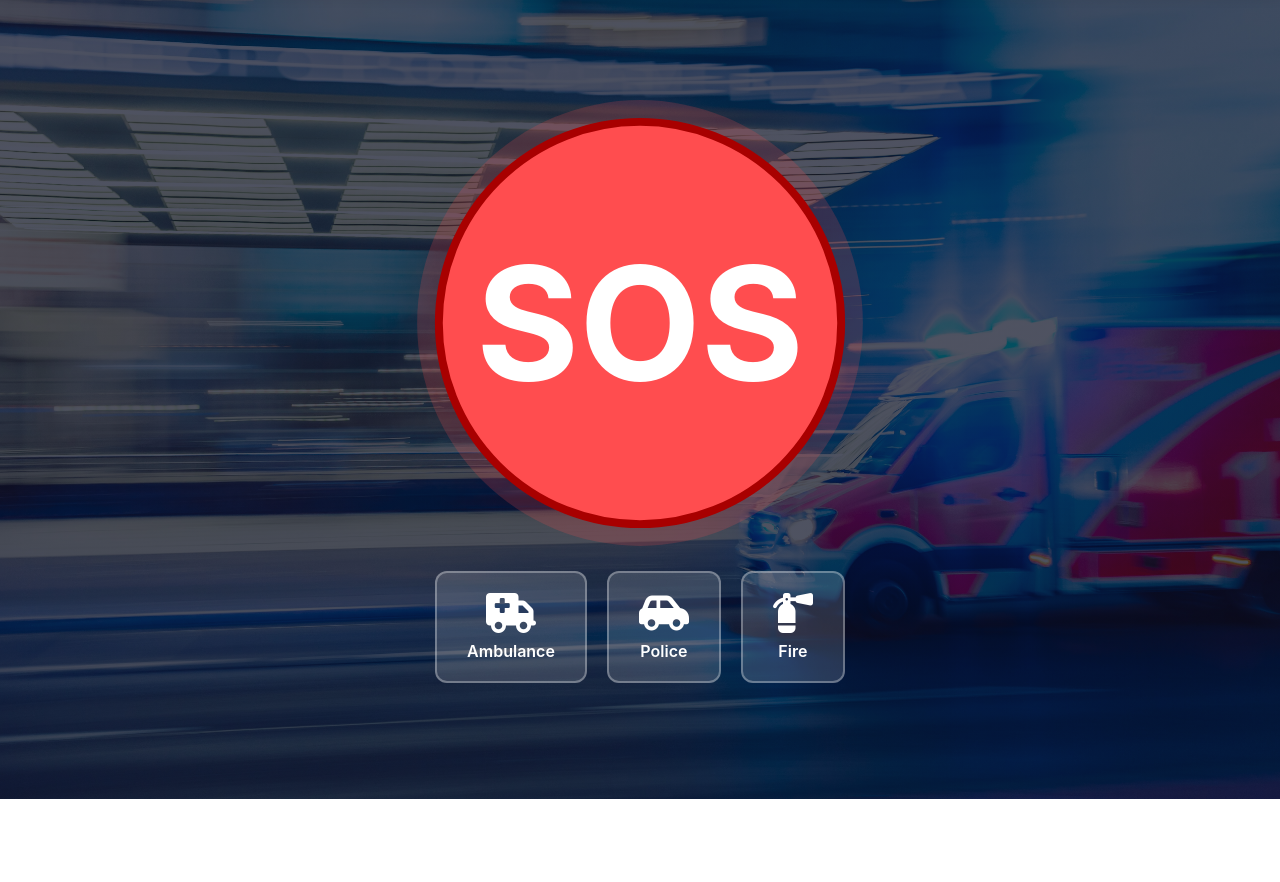
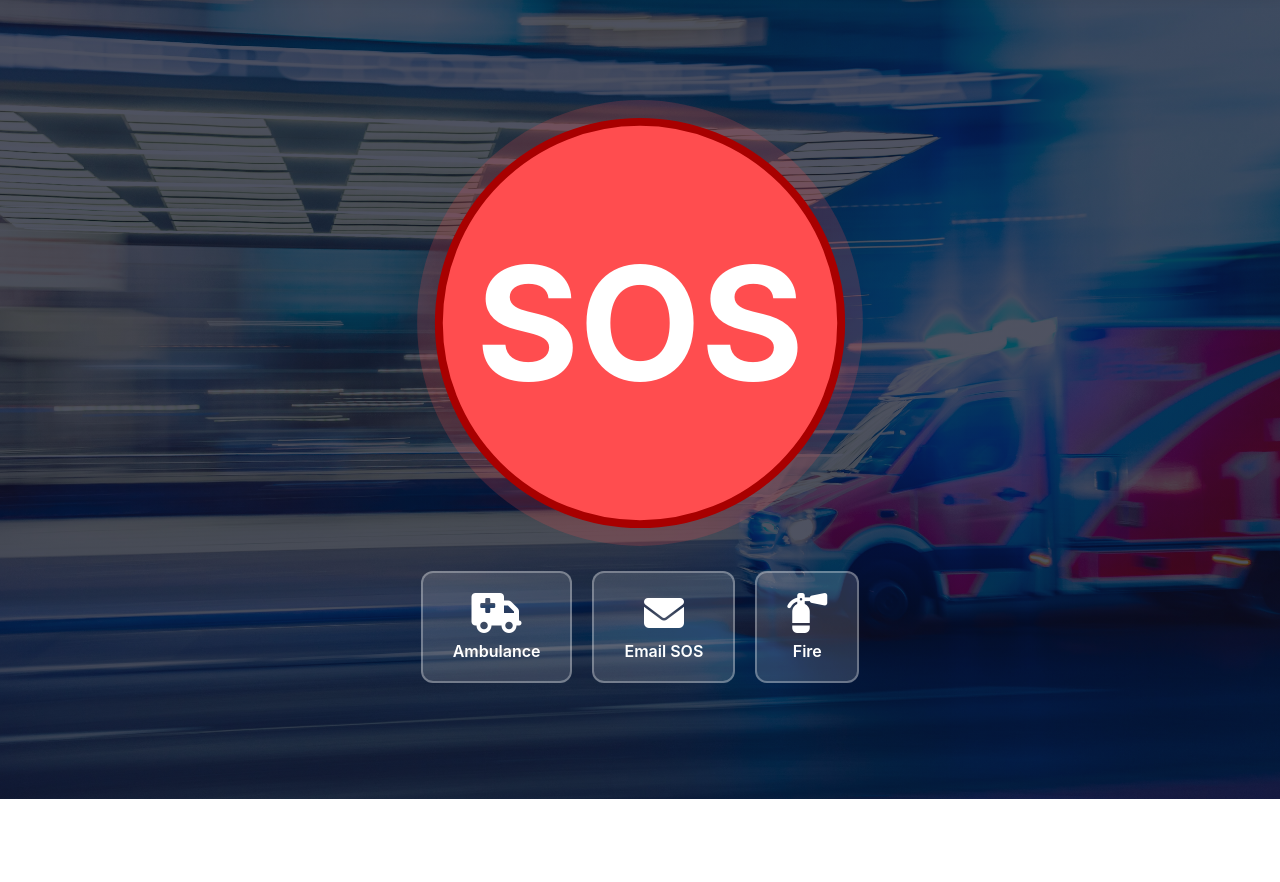
Before and after one commit to muhammed518/NigeriaSafe, a Django app: page / in a window 1280 px wide. Shown: the part 106-988 px from the top of the page. Run offline with Django 5.2, Linux system fonts and the light colour scheme.

Commit message:
email alert added

```diff
--- a/nigeriasafe/base/templates/base/home.html
+++ b/nigeriasafe/base/templates/base/home.html
@@ -10,10 +10,10 @@ NigeriaSafe{% endblock %} {% block content %}
         <i class="fas fa-ambulance"></i>
         <span>Ambulance</span>
       </a>
-      <a href="tel:199" class="responder-btn" style="text-decoration: none">
-        <i class="fas fa-car-side"></i>
-        <span>Police</span>
-      </a>
+      <button id="email-sos-btn" class="responder-btn">
+        <i class="fas fa-envelope"></i>
+        <span>Email SOS</span>
+      </button>
       <a href="tel:112" class="responder-btn" style="text-decoration: none">
         <i class="fas fa-fire-extinguisher"></i>
         <span>Fire</span>
@@ -102,4 +102,53 @@ NigeriaSafe{% endblock %} {% block content %}
   </div>
 </div>
 
+<script>
+  document.getElementById('email-sos-btn').addEventListener('click', function() {
+    const btn = this;
+    const icon = btn.querySelector('i');
+    const span = btn.querySelector('span');
+    const originalIconClass = icon.className;
+    const originalText = span.innerText;
+
+    if (!navigator.geolocation) {
+      alert('Geolocation is not supported by your browser');
+      return;
+    }
+
+    // Loading state
+    icon.className = 'fas fa-spinner fa-spin';
+    span.innerText = 'Sending...';
+    btn.disabled = true;
+
+    navigator.geolocation.getCurrentPosition(function(position) {
+      const csrfToken = document.querySelector('[name=csrfmiddlewaretoken]').value;
+
+      fetch('/send-sos-email/', {
+        method: 'POST',
+        headers: {
+          'Content-Type': 'application/json',
+          'X-CSRFToken': csrfToken
+        },
+        body: JSON.stringify({
+          latitude: position.coords.latitude,
+          longitude: position.coords.longitude
+        })
+      })
+      .then(response => response.json())
+      .then(data => alert(data.message))
+      .catch(error => alert('Failed to send SOS email.'))
+      .finally(() => {
+        icon.className = originalIconClass;
+        span.innerText = originalText;
+        btn.disabled = false;
+      });
+    }, function(error) {
+      alert('Unable to retrieve your location: ' + error.message);
+      icon.className = originalIconClass;
+      span.innerText = originalText;
+      btn.disabled = false;
+    });
+  });
+</script>
+
 {% endblock %}
--- a/nigeriasafe/base/urls.py
+++ b/nigeriasafe/base/urls.py
@@ -31,4 +31,5 @@ urlpatterns = [
     path('dashboard/task/<int:task_id>/update/', views.update_task, name='update_task'),
     path('dashboard/task/<int:task_id>/toggle/', views.toggle_task_active, name='toggle_task_active'),
     path('task/<int:task_id>/status/', views.update_volunteer_task_status, name='update_volunteer_task_status'),
+    path('send-sos-email/', views.send_sos_email, name='send_sos_email'),
 ]
--- a/nigeriasafe/base/views.py
+++ b/nigeriasafe/base/views.py
@@ -12,6 +12,9 @@ from .models import Patient, SOSAlert, Task, Volunteer
 from .forms import PatientForm, CustomUserCreationForm
 from django.contrib.admin.views.decorators import staff_member_required
 from django.views.decorators.csrf import csrf_exempt
+from django.core.mail import send_mail
+from django.conf import settings
+from django.views.decorators.http import require_POST
 
 
 # Create your views here.
@@ -387,6 +390,7 @@ def admin_dashboard(request):
     recent_patients = Patient.objects.all().order_by('-created_at')[:10]
     volunteers = Volunteer.objects.all().order_by('-created_at')
 
+
     context = {
         'tab': tab,
         'total_patients': total_patients,
@@ -407,3 +411,47 @@ def admin_dashboard(request):
     }
 
     return render(request, 'base/admin_dashboard.html', context)
+
+@require_POST
+def send_sos_email(request):
+    try:
+        data = json.loads(request.body)
+        latitude = data.get('latitude')
+        longitude = data.get('longitude')
+
+        if not latitude or not longitude:
+            return JsonResponse({'message': 'Coordinates missing'}, status=400)
+
+        # Construct Google Maps link
+        maps_link = f"https://www.google.com/maps?q={latitude},{longitude}"
+
+        subject = "SOS: Emergency Location Alert"
+        message = (
+            f"Emergency Alert!\n\n"
+            f"Coordinates received:\n"
+            f"Latitude: {latitude}\n"
+            f"Longitude: {longitude}\n\n"
+            f"View on Google Maps: {maps_link}"
+        )
+
+        # Replace with the actual emergency contact email you want to alert
+        recipient_list = ['emergency_contact@example.com']
+
+        if request.user.is_authenticated:
+            try:
+                if request.user.patient_profile.emergency_contact_email:
+                    recipient_list = [request.user.patient_profile.emergency_contact_email]
+            except Patient.DoesNotExist:
+                pass
+
+        send_mail(
+            subject,
+            message,
+            settings.EMAIL_HOST_USER,
+            recipient_list,
+            fail_silently=False,
+        )
+
+        return JsonResponse({'message': 'SOS Email sent successfully!'})
+    except Exception as e:
+        return JsonResponse({'message': f'Error sending email: {str(e)}'}, status=500)
--- a/nigeriasafe/static/styles/styles.css
+++ b/nigeriasafe/static/styles/styles.css
@@ -153,7 +153,7 @@
   align-items: center;
   gap: 8px;
   padding: 20px 30px;
-  background-color: rgba(255, 255, 255, 0.15);
+  background: rgba(255, 255, 255, 0.15);
   border: 2px solid rgba(255, 255, 255, 0.3);
   border-radius: 12px;
   color: white;
@@ -162,6 +162,8 @@
   cursor: pointer;
   transition: all 0.3s ease;
   text-decoration: none;
+  font-family: inherit;
+  appearance: none;
 }
 
 .responder-btn i {
```
Also changed, not shown: nigeriasafe/nigeriasafe/settings.py (+9 -0 lines), nigeriasafe/db.sqlite3.
